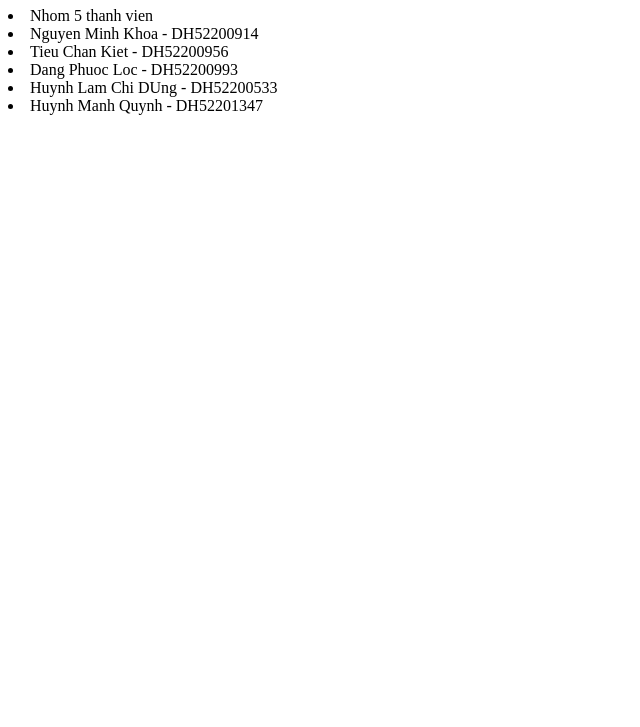
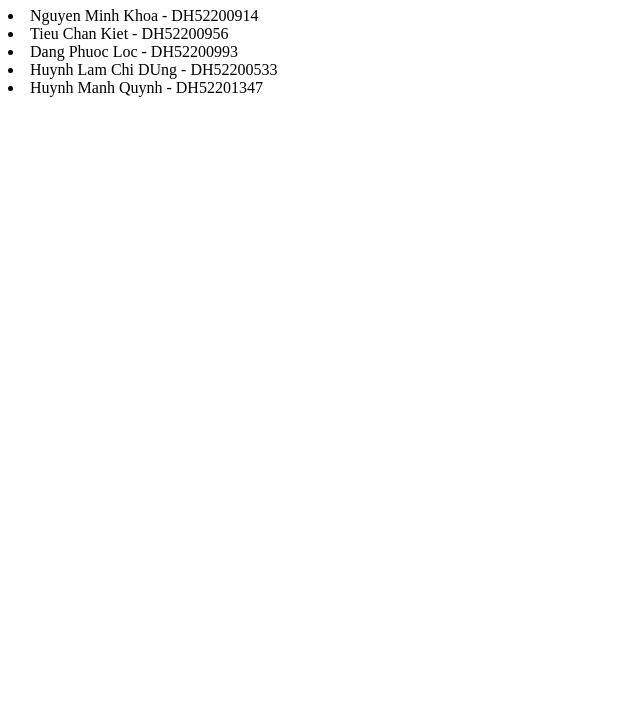
Before and after one commit to locdang08/locsegay, a plain HTML site: page index.html in a window 1280 px wide. Shown: the part 73-800 px from the top of the page, without its empty margins (0-640 px from the left). Drawn offline with Linux system fonts and the light colour scheme.

Commit message:
update code

```diff
--- a/index.html
+++ b/index.html
@@ -8,7 +8,6 @@
 <body>
     <h1>Nhóm 4</h1>
     <div>
-        <li>Nhom 5 thanh vien</li>
         <li>Nguyen Minh Khoa - DH52200914</li>
         <li>Tieu Chan Kiet - DH52200956</li>
         <li>Dang Phuoc Loc - DH52200993</li>
```
